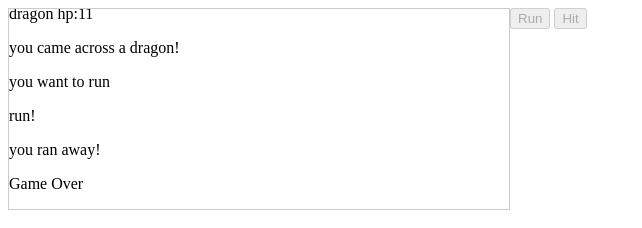
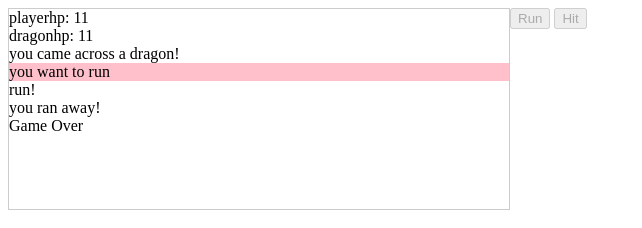
Before and after one commit to reyesh/Dragon-Slayer, a plain HTML site: page index.html in a window 1280 px wide. Both pictures are taken after a click on the button "Run". Shown: the whole page, without its empty margins (0-642 px from the left). Drawn offline with nearby package versions, Linux system fonts and the light colour scheme.

Commit message:
refactor: styled the game status messages

```diff
--- a/dslayerOOP.js
+++ b/dslayerOOP.js
@@ -21,7 +21,8 @@ aCharacter.methods = {
 		return Math.floor(Math.random()*2);
 	},
   printStatus: function(){
-		$("#gameStatus").append("<p>" + this.type + " hp:" + this.hp + "</p>");
+		//$("#gameStatus").append("<p>" + this.type + " hp:" + this.hp + "</p>");
+		printMsg(this.type + "hp: " + this.hp);
 		scrollDown();
 		//return status of character
 		if(this.hp<=0){ gameOver(); }
@@ -34,8 +35,8 @@ function scrollDown(){
 	box.scrollTop = box.scrollHeight;
 }
 
-function printMsg(msg){
-	$("#gameStatus").append("<p>" + msg + "</p>");
+function printMsg(msg, actionRow){
+	$("#gameStatus").append("<p class=" + '"gameStatusMsg ' + actionRow + '">' + msg + "</p>");
 	scrollDown();
 }
 
@@ -56,12 +57,12 @@ var run;
 var input;
 
 $( "#run" ).click(function() {
-	printMsg("you want to run ");
+	printMsg("you want to run", "actionRow");
 	fight(false)
 });
 
 $( "#hit" ).click(function() {
-	printMsg("you want to hit ");
+	printMsg("you want to hit", "actionRow");
 	fight(true);
 });
 
--- a/index.html
+++ b/index.html
@@ -12,6 +12,13 @@
       height: 200px;
       width: 500px;
     }
+    .gameStatusMsg{
+      margin-top: 0px;
+      margin-bottom: 0px;
+    }
+    .actionRow{
+      background-color: pink;
+    }
   </style>
   <script>
   </script>
```
